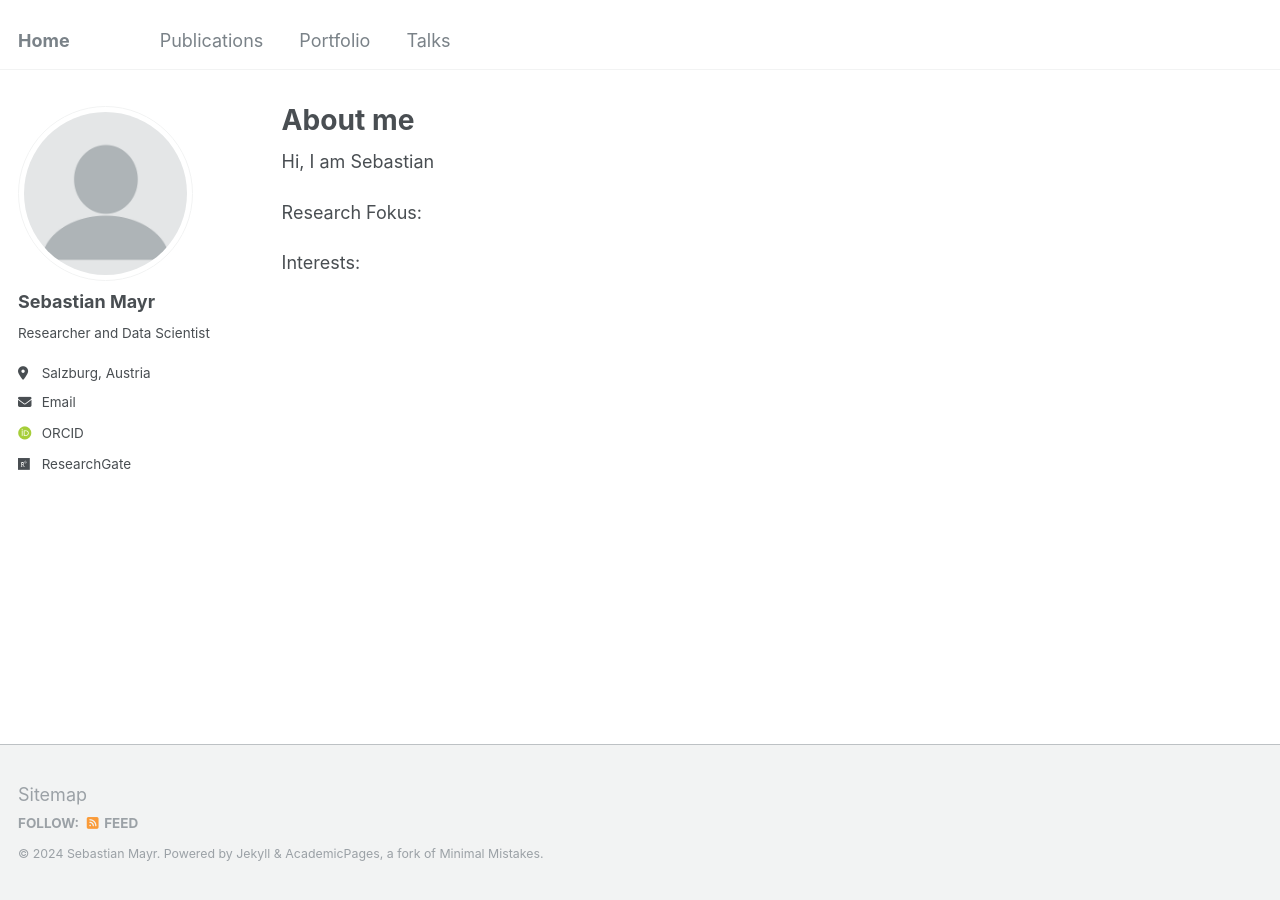
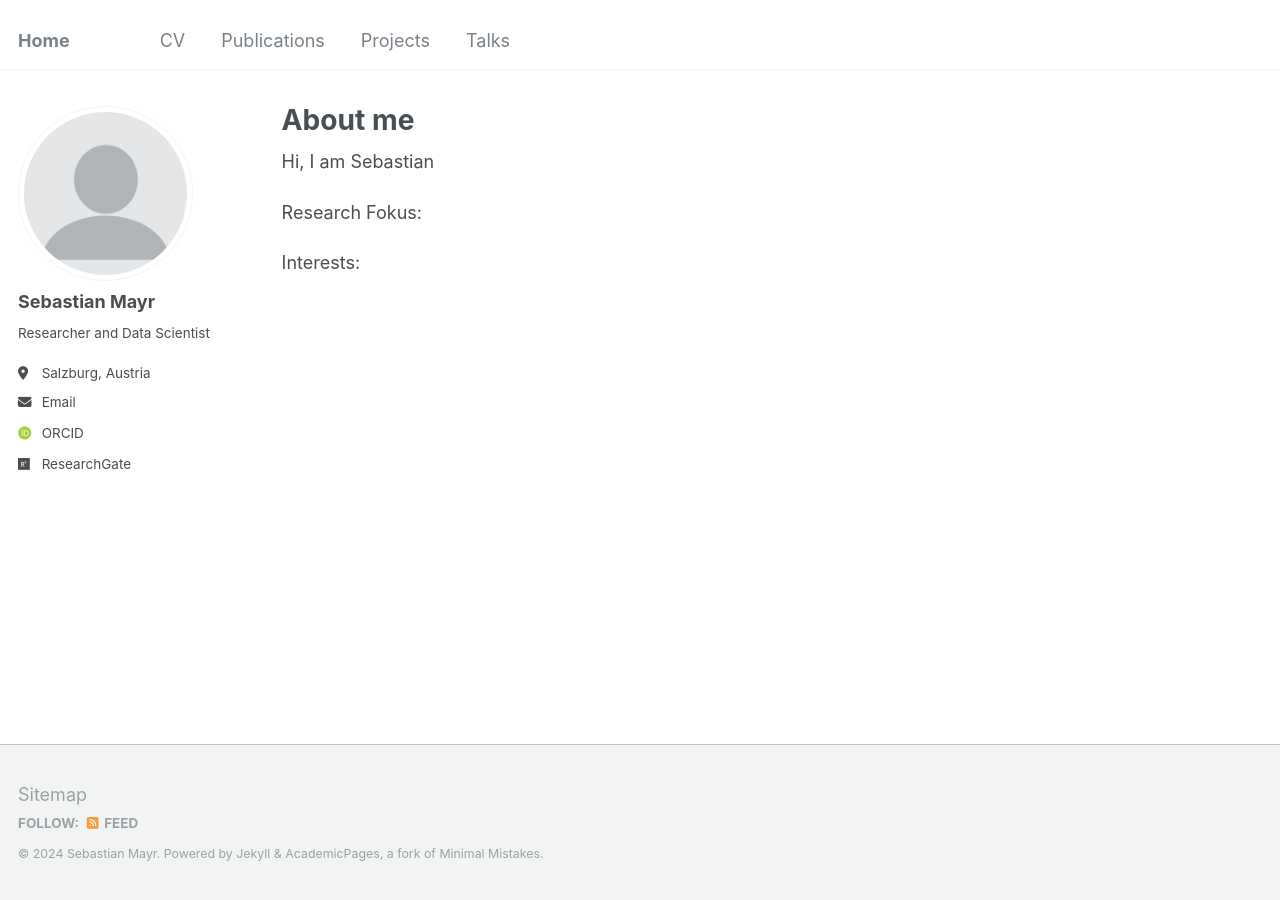
Before and after one commit to seb-93/seb-93.github.io, a Jekyll site: the page built from _pages/about.md, in a window 1280 px wide. Built offline with Jekyll 4.4.1, drawn with Linux system fonts in a browser that asks for light colours; some web fonts are replaced.

Commit message:
projects

```diff
--- a/_data/navigation.yml
+++ b/_data/navigation.yml
@@ -5,17 +5,19 @@
 # prevent it from being included in the site.
 
 main:
+  - title: "CV"
+    url: /cv/
+
   - title: "Publications"
     url: /publications/
 
-  - title: "Portfolio"
+  - title: "Projects"
     url: /portfolio/
 
   - title: "Talks"
     url: /talks/
 
-  #- title: "CV"
-  #  url: /cv/
+
 
  # - title: "Teaching"
  #   url: /teaching/
```
